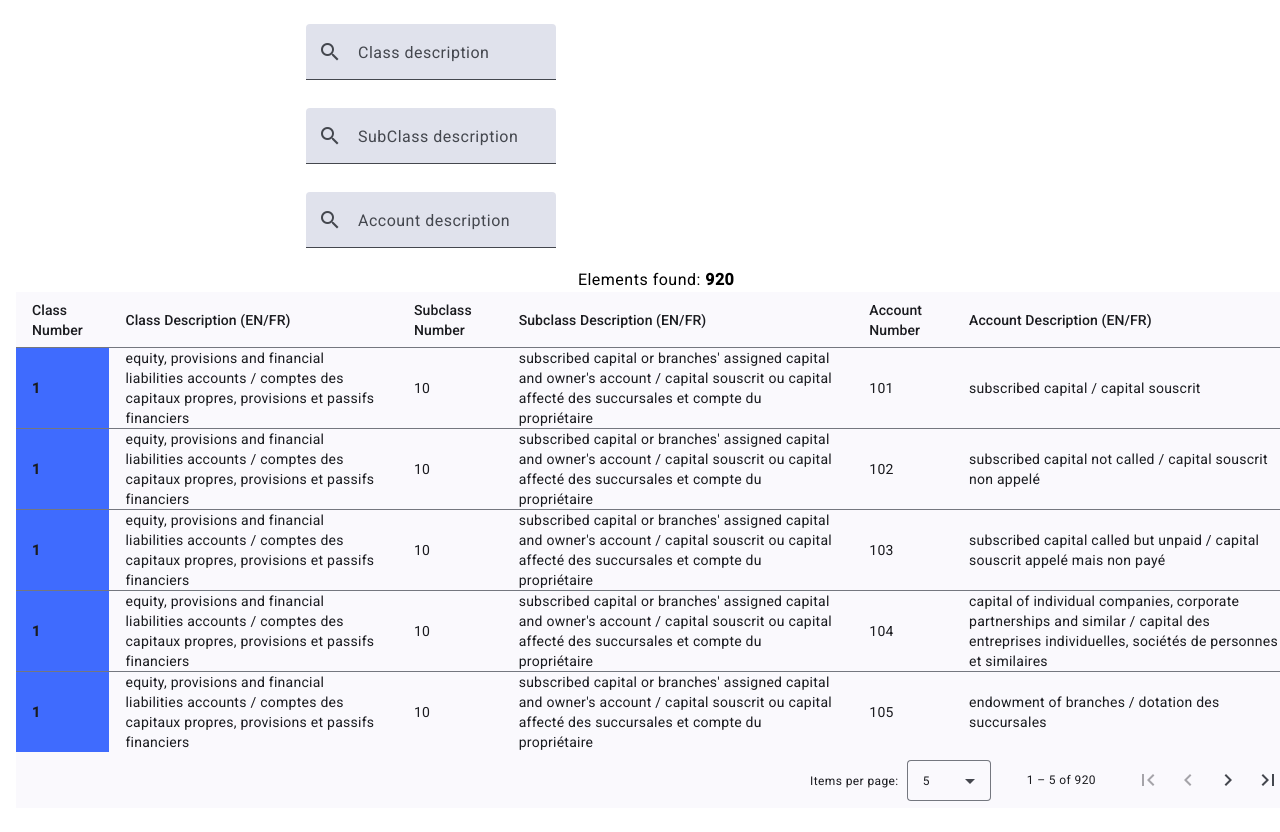
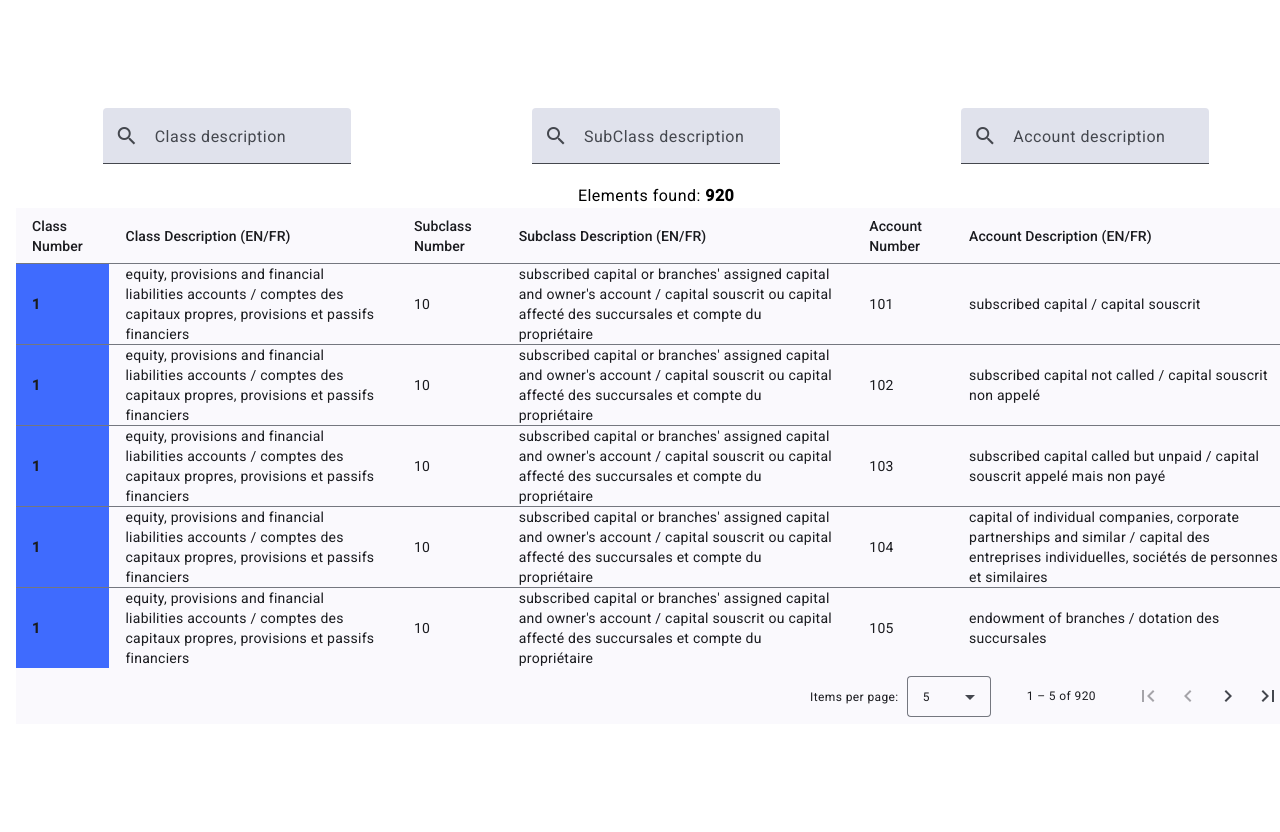
Before and after one commit to DenDy1227/lux-acccounts, an Angular app in the folder lux-accounts-app/: page / in a window 1280 px wide. Shown: the top 832 px of the page. Built offline with nearby package versions, Linux system fonts and the light colour scheme.

Commit message:
layout_adjustments

```diff
--- a/lux-accounts-app/src/app/app.component.html
+++ b/lux-accounts-app/src/app/app.component.html
@@ -25,11 +25,10 @@
 
   .content {
     display: flex;
-    flex-direction: column;
+    flex-wrap: wrap;
     gap: 8px;
     justify-content: space-around;
     width: 100%;
-    max-width: 700px;
   }
 
 .first {
--- a/lux-accounts-app/src/app/app.component.scss
+++ b/lux-accounts-app/src/app/app.component.scss
@@ -1,8 +1,8 @@
 .form-field {
-  width: 100%;
+  min-width: 120px;
+
   mat-form-field {
     max-width: 250px;
-    width:250px;
   }
 }
 
```
